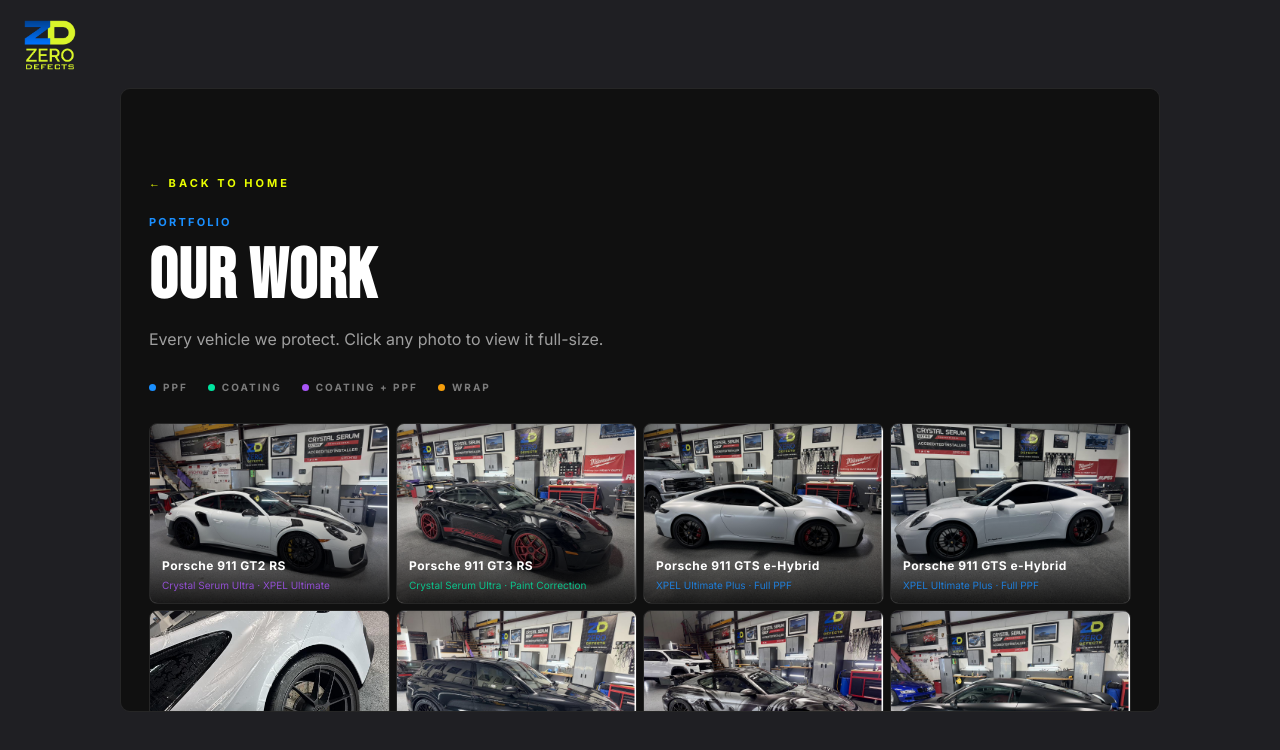
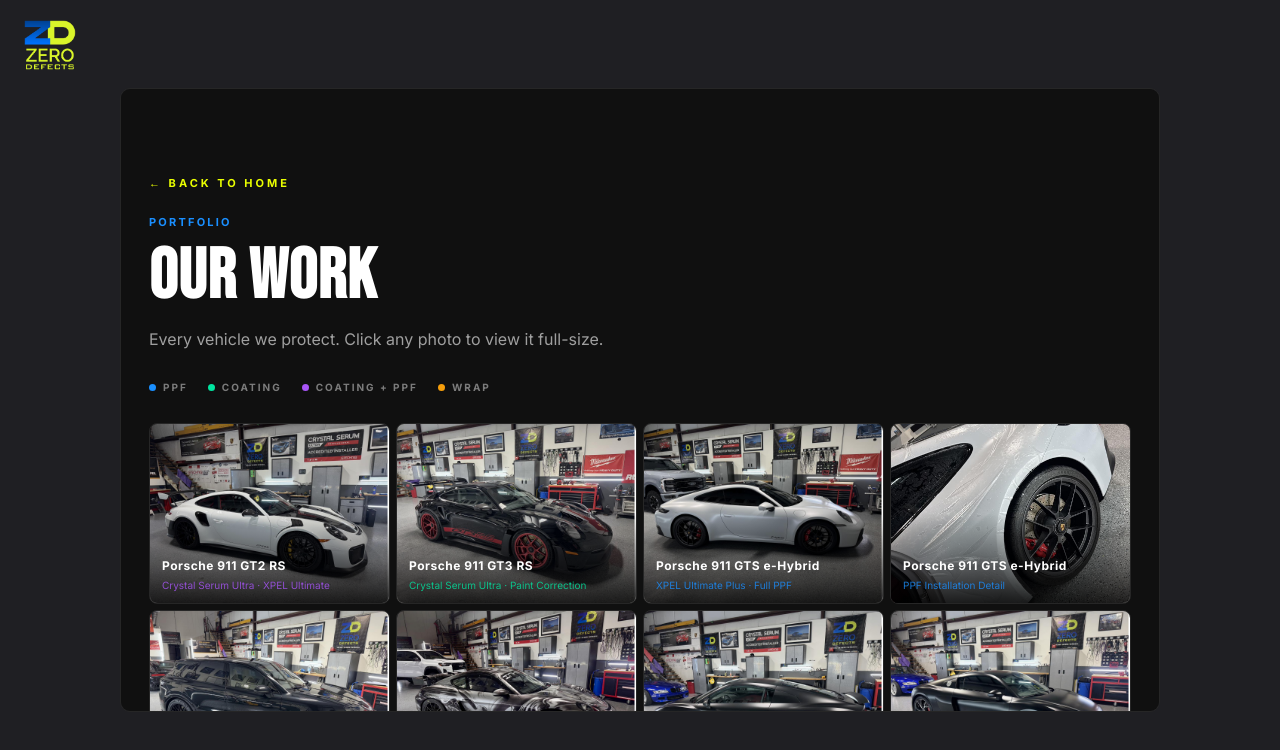
Before and after one commit to zerodefectsatl/zero-defects-atl, a Next.js app: page /gallery in a window 1280 px wide. Shown: the top 750 px of the page. Built offline with nearby package versions, Linux system fonts and the light colour scheme.

Commit message:
Gallery: remove duplicate 911 GTS e-Hybrid profile (keep right side, drop IMG_8862)

```diff
--- a/src/app/gallery/page.js
+++ b/src/app/gallery/page.js
@@ -9,7 +9,6 @@
   { img: '/images/gallery/IMG_9439.jpeg', vehicle: 'Porsche 911 GT2 RS', service: 'Crystal Serum Ultra · XPEL Ultimate', tag: 'Coating + PPF' },
   { img: '/images/gallery/IMG_8518.jpeg', vehicle: 'Porsche 911 GT3 RS', service: 'Crystal Serum Ultra · Paint Correction', tag: 'Coating' },
   { img: '/images/gallery/IMG_8882.jpeg', vehicle: 'Porsche 911 GTS e-Hybrid', service: 'XPEL Ultimate Plus · Full PPF', tag: 'PPF' },
-  { img: '/images/gallery/IMG_8862.jpeg', vehicle: 'Porsche 911 GTS e-Hybrid', service: 'XPEL Ultimate Plus · Full PPF', tag: 'PPF' },
   { img: '/images/gallery/IMG_8880.jpeg', vehicle: 'Porsche 911 GTS e-Hybrid', service: 'PPF Installation Detail', tag: 'PPF' },
   { img: '/images/gallery/IMG_7388.jpeg', vehicle: 'Porsche Cayenne GTS', service: 'Crystal Serum Ultra · Paint Correction', tag: 'Coating' },
   { img: '/images/gallery/IMG_6130.jpeg', vehicle: 'Porsche 718 Cayman GT4', service: 'Custom Art Wrap · Paint Protection', tag: 'Wrap' },
```
